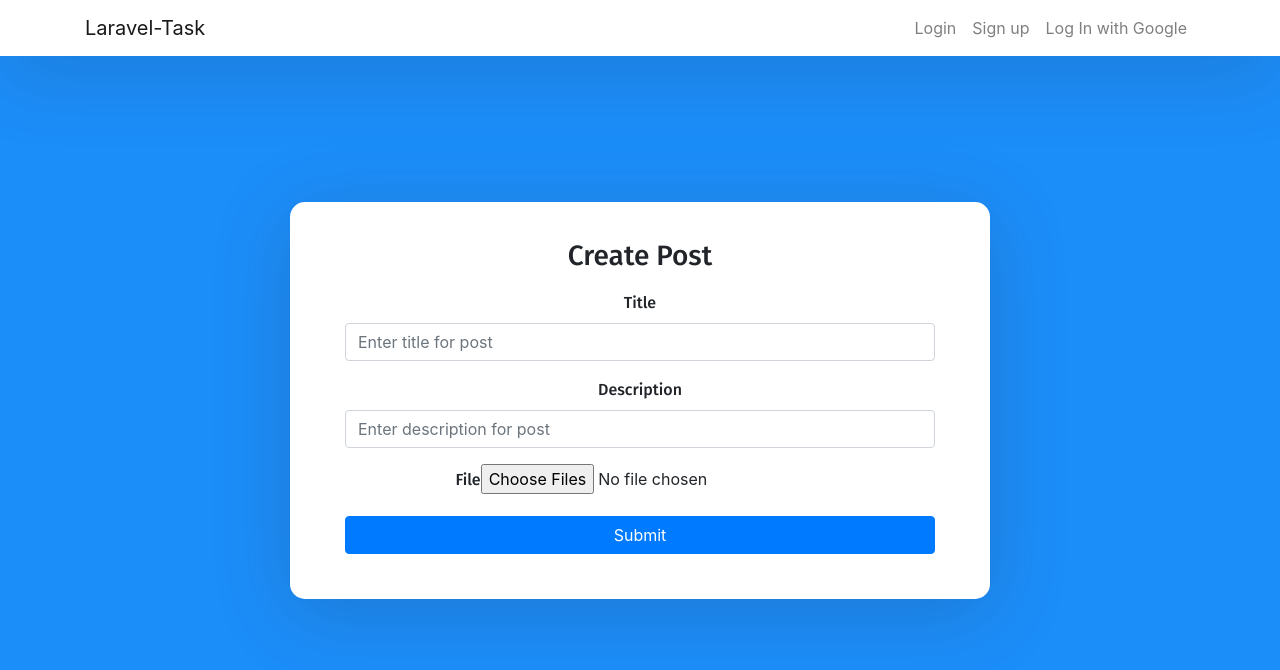
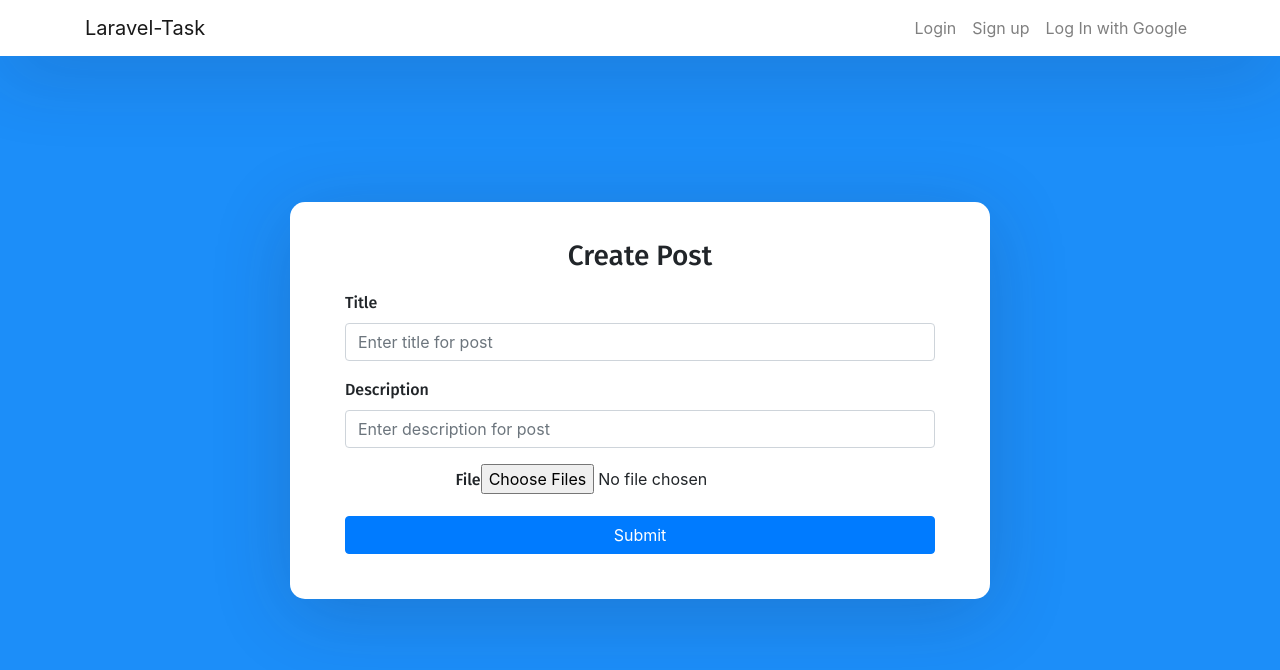
Before and after one commit to muhammadzesshanshafqat/react-laravel-front-end, a React (Create React App) app: page /create-post in a window 1280 px wide. Shown: the top 670 px of the page. Built offline with nearby package versions, Linux system fonts and the light colour scheme.

Commit message:
made style changes

```diff
--- a/src/components/CreatePost.js
+++ b/src/components/CreatePost.js
@@ -87,12 +87,12 @@
             <form onSubmit={this.handleSubmit}>
             <h3>Create Post</h3>
 
-            <div className="form-group">
+            <div className="form-group" style={{textAlign: "left"}}>
                 <label>Title</label>
                 <input type="text" value={this.state.title} onChange={this.handleTitleChange} className="form-control" placeholder="Enter title for post" />
             </div>
 
-            <div className="form-group">
+            <div className="form-group" style={{textAlign: "left"}}>
                 <label>Description</label>
                 <input type="text" value={this.state.description} onChange={this.handleDescriptionChange} className="form-control" placeholder="Enter description for post" />
             </div>
```
